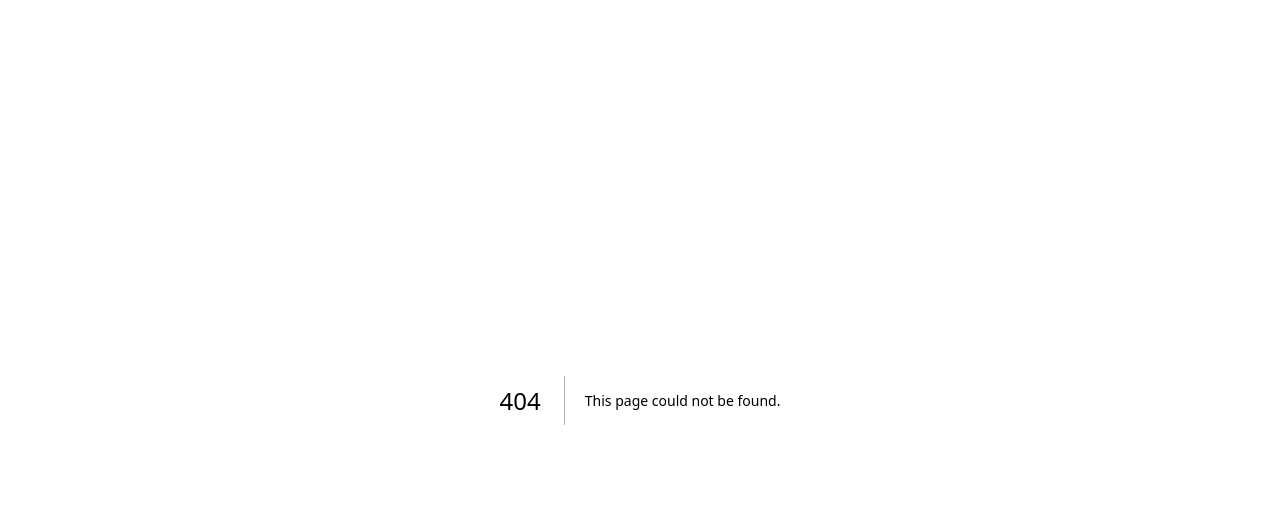
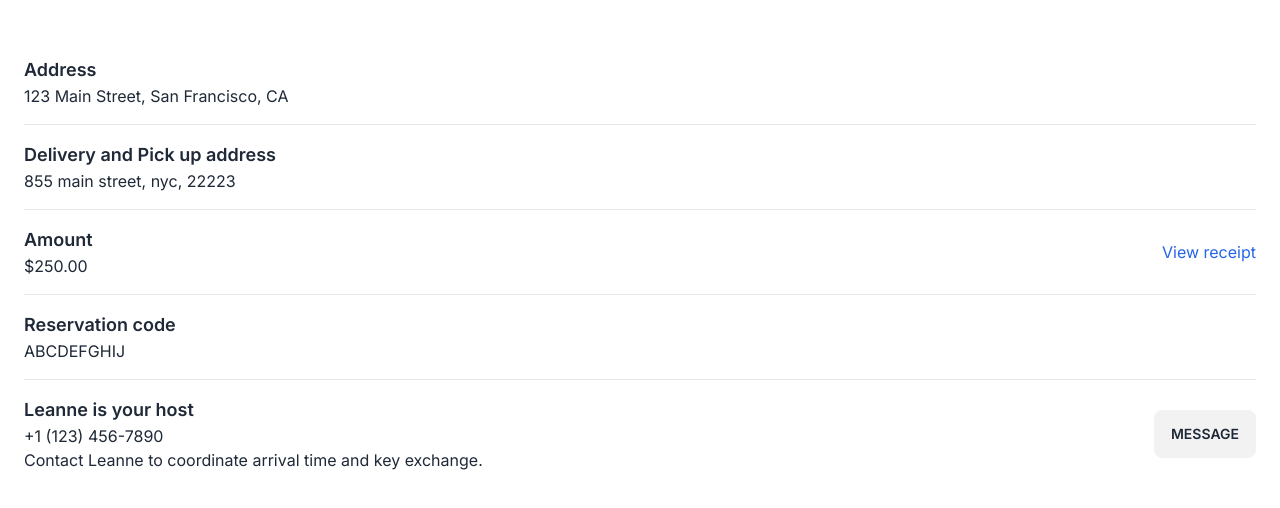
Before and after one commit to jordanwhiguera/storage-app, a Next.js app: page /screens/ConfirmScreen/ConfirmDetail in a window 1280 px wide. Before the commit this address had no page. Shown: the top 508 px of the page. Built offline with nearby package versions, Linux system fonts and the light colour scheme.

Commit message:
added confirmation screen

```diff
--- a/app/page.tsx
+++ b/app/page.tsx
@@ -18,7 +18,9 @@ import PostMap from "./screens/PostScreen/PostMap/page";
 import PostReview from "./screens/PostScreen/PostReview/page";
 import PayScreen from "./screens/PayScreen/page";
 import PayCard from "./screens/PayScreen/PayCard/page";
-
+import ConfirmScreen from "./screens/ConfirmScreen/page";
+import ConfirmSum from "./screens/ConfirmScreen/ConfirmSum/page";
+import ConfirmDetail from "./screens/ConfirmScreen/ConfirmDetail/page";
 export default function Base() {
   return (
     <>
@@ -43,8 +45,11 @@ export default function Base() {
       {/* <CalendarButtonTest /> */}
       {/* <PostMap /> */}
       {/* <PostReview /> */}
-      <PayScreen />
+      {/* <PayScreen /> */}
       {/* <PayCard /> */}
+      <ConfirmScreen />
+      {/* <ConfirmSum /> */}
+      {/* <ConfirmDetail /> */}
     </>
   );
 }
--- /dev/null
+++ b/app/screens/ConfirmScreen/ConfirmDetail/page.tsx
@@ -0,0 +1,53 @@
+import React from "react";
+
+const ConfirmDetail = () => {
+  return (
+    <div className=" px-6 w-full mx-auto md:mt-14">
+      <div className="flex justify-between items-center border-t pt-4 md:border-t-0 md:pt-0 ">
+        <div>
+          <h2 className="text-lg font-semibold">Address</h2>
+          <p>123 Main Street, San Francisco, CA</p>
+        </div>
+      </div>
+      <hr className="my-4" />
+      <div className="flex justify-between items-center">
+        <div>
+          <h2 className="text-lg font-semibold">
+            Delivery and Pick up address
+          </h2>
+          <p>855 main street, nyc, 22223</p>
+        </div>
+      </div>
+      <hr className="my-4" />
+      <div className="flex justify-between items-center">
+        <div>
+          <h2 className="text-lg font-semibold">Amount</h2>
+          <p>$250.00</p>
+        </div>
+        <button className="text-blue-600 hover:text-blue-800">
+          View receipt
+        </button>
+      </div>
+      <hr className="my-4" />
+      <div className="flex justify-between items-center">
+        <div>
+          <h2 className="text-lg font-semibold">Reservation code</h2>
+          <p>ABCDEFGHIJ</p>
+        </div>
+      </div>
+      <hr className="my-4" />
+      <div className="flex justify-between items-center pb-8">
+        <div>
+          <h2 className="text-lg font-semibold">Leanne is your host</h2>
+          <p className="">+1 (123) 456-7890</p>
+          <p>Contact Leanne to coordinate arrival time and key exchange.</p>
+        </div>
+        <div>
+          <button className="btn">Message</button>
+        </div>
+      </div>
+    </div>
+  );
+};
+
+export default ConfirmDetail;
--- /dev/null
+++ b/app/screens/ConfirmScreen/ConfirmSum/page.tsx
@@ -0,0 +1,51 @@
+import React from "react";
+import feedData from "@/app/assets/data/feed";
+
+const ConfirmSum = () => {
+  const imageUrl =
+    feedData[0]?.image ||
+    "https://notjustdev-dummy.s3.us-east-2.amazonaws.com/images/1.jpg"; // Fallback to the provided URL if feedData[0]?.image is undefined
+  return (
+    <div className="w-full rounded overflow-hidden shadow-lg my-2">
+      <div className="px-6 py-4">
+        <div className="font-bold text-xl mb-4">
+          Your reservation is confirmed
+        </div>
+
+        <img className="w-full rounded-lg" src={imageUrl} alt="Cozy SF Loft" />
+      </div>
+
+      <div className="px-6 py-1 flex justify-between items-center">
+        <div>
+          <h3 className="font-bold">20' x 20' Garage</h3>
+          <p>Hosted by Michelle</p>
+        </div>
+        <div>
+          <div className="avatar placeholder">
+            <div className="bg-neutral text-neutral-content rounded-full w-12">
+              <span className="text-xl">K</span>
+            </div>
+          </div>
+        </div>
+      </div>
+      <div className="px-6 py-4">
+        <div className="flex justify-between border-t border-b pb-4 pt-4">
+          <div>
+            <p className="font-bold">Friday, June 14, 2019</p>
+            <p>Check-in</p>
+          </div>
+          <div>
+            <p className="font-bold">Flexible (month-month)</p>
+            <p>Check out</p>
+          </div>
+        </div>
+      </div>
+      <div className="px-6 pt-4 pb-6">
+        <button className="bg-blue-500 hover:bg-blue-700 text-white w-full h-10 font-bold  rounded">
+          View listing
+        </button>
+      </div>
+    </div>
+  );
+};
+export default ConfirmSum;
--- /dev/null
+++ b/app/screens/ConfirmScreen/page.tsx
@@ -0,0 +1,14 @@
+import React from "react";
+import ConfirmSum from "./ConfirmSum/page";
+import ConfirmDetail from "./ConfirmDetail/page";
+
+const ConfirmScreen = () => {
+  return (
+    <div className="flex flex-col md:flex-row lg:mx-24">
+      <ConfirmSum />
+      <ConfirmDetail />
+    </div>
+  );
+};
+
+export default ConfirmScreen;
```
